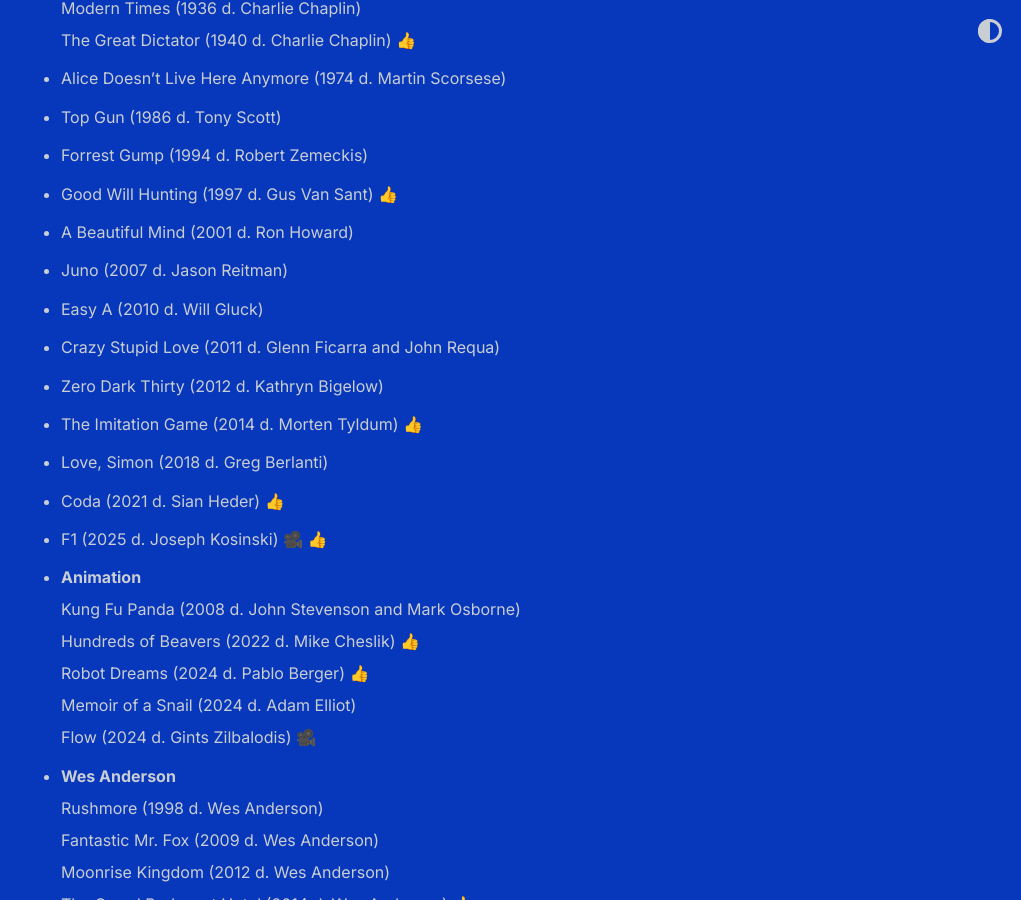
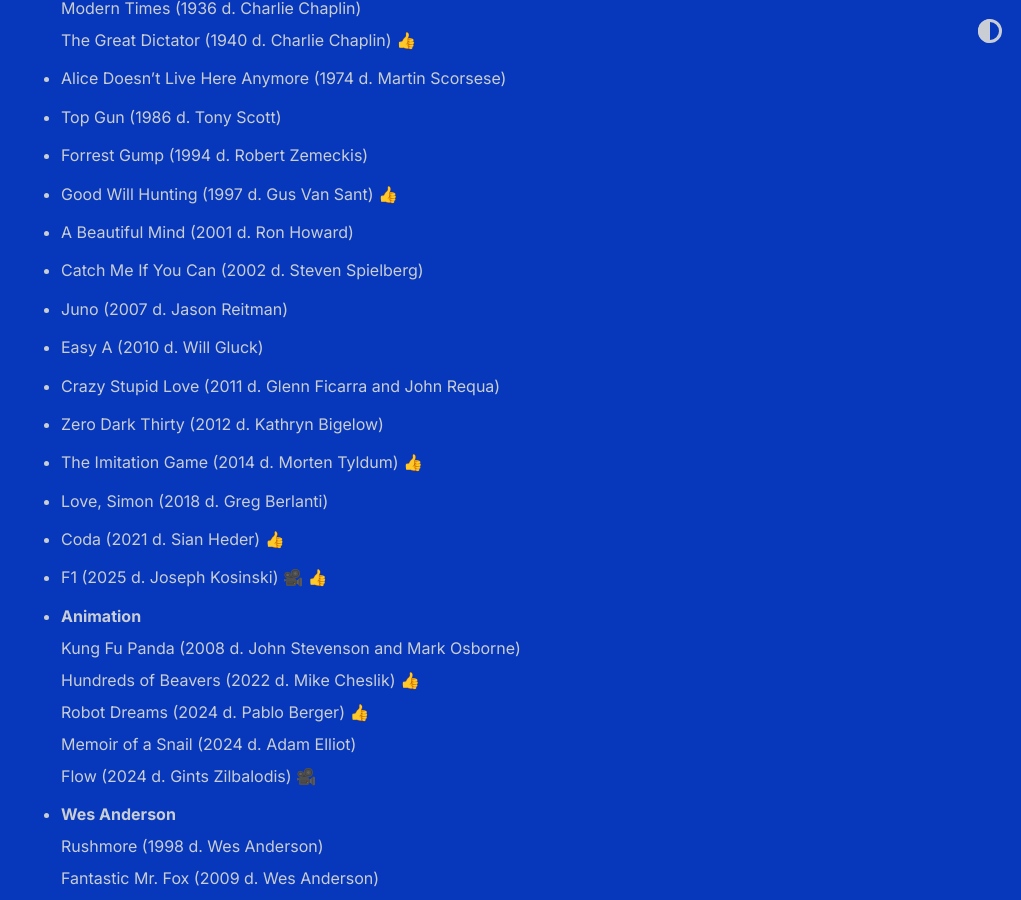
Before and after one commit to shihankanungo/shihankanungo.github.io, a Jekyll site: the page built from movies.md, in a window 1280 px wide and 900 px high, scrolled down 1368 px. Shown: the whole window, without its empty margins (259-1280 px from the left). Built offline with Jekyll 4.4.1, drawn with Linux system fonts in a browser that asks for light colours.

Commit message:
Update movies.md

```diff
--- a/movies.md
+++ b/movies.md
@@ -25,6 +25,7 @@
 - Forrest Gump (1994 d. Robert Zemeckis)
 - Good Will Hunting (1997 d. Gus Van Sant)  👍
 - A Beautiful Mind (2001 d. Ron Howard)
+- Catch Me If You Can (2002 d. Steven Spielberg)
 - Juno (2007 d. Jason Reitman)
 - Easy A (2010 d. Will Gluck)
 - Crazy Stupid Love (2011 d. Glenn Ficarra and John Requa)
```
